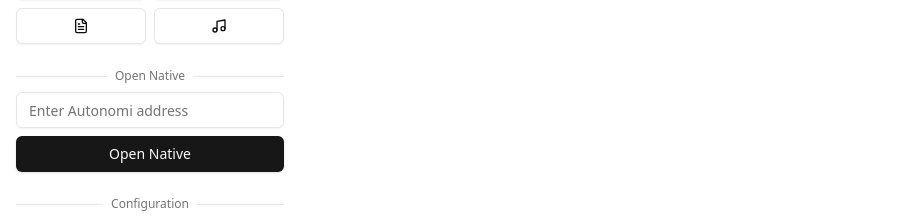
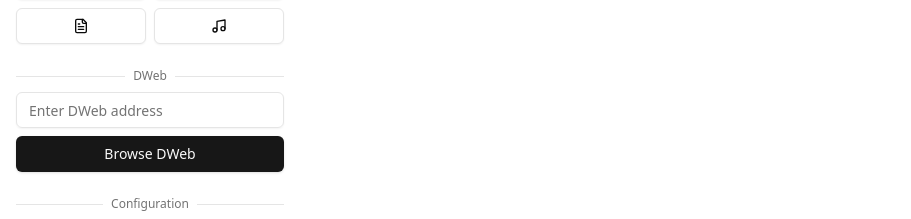
Before and after one commit to SafeMedia/autonomi-chrome-extension, a React (Vite) app: page / in a window 1280 px wide. Shown: the part 187-406 px from the top of the page, without its empty margins (0-911 px from the left). Built offline with nearby package versions, Linux system fonts and the light colour scheme.

Commit message:
dweb browsing

```diff
--- a/src/App.tsx
+++ b/src/App.tsx
@@ -132,17 +132,12 @@
 
     const handleOpenNative = async () => {
         if (selectedOption === "local") {
-            const port = "8080";
+            const port = "8083";
             const path = nativeAddress.trim().replace(/^\/+/, "");
             const trimmed = path.trim();
 
-            if (!isValidXorname(trimmed)) {
-                toast.error("Invalid Autonomi address");
-                return;
-            }
-
-            const url = `http://localhost:${port}/${trimmed}`;
-            window.open(url, "_blank");
+            const baseUrl = `http://127.0.0.1:${port}/dweb-open/v/${trimmed}`;
+            window.open(baseUrl, "_blank");
         } else {
             const path = nativeAddress.trim().replace(/^\/+/, "");
             const trimmed = path.trim();
@@ -230,23 +225,21 @@
                 </div>
             </div>
 
-            {/* Open Native Section */}
+            {/* Open DWeb Section */}
             <div className="space-y-2">
                 <div className="flex items-center gap-2">
                     <hr className="flex-grow border-t" />
-                    <span className="text-xs text-muted-foreground">
-                        Open Native
-                    </span>
+                    <span className="text-xs text-muted-foreground">DWeb</span>
                     <hr className="flex-grow border-t" />
                 </div>
 
                 <Input
-                    placeholder="Enter Autonomi address"
+                    placeholder="Enter DWeb address"
                     value={nativeAddress}
                     onChange={(e) => setNativeAddress(e.target.value)}
                 />
                 <Button className="w-full" onClick={handleOpenNative}>
-                    Open Native
+                    Browse DWeb
                 </Button>
             </div>
 
```
